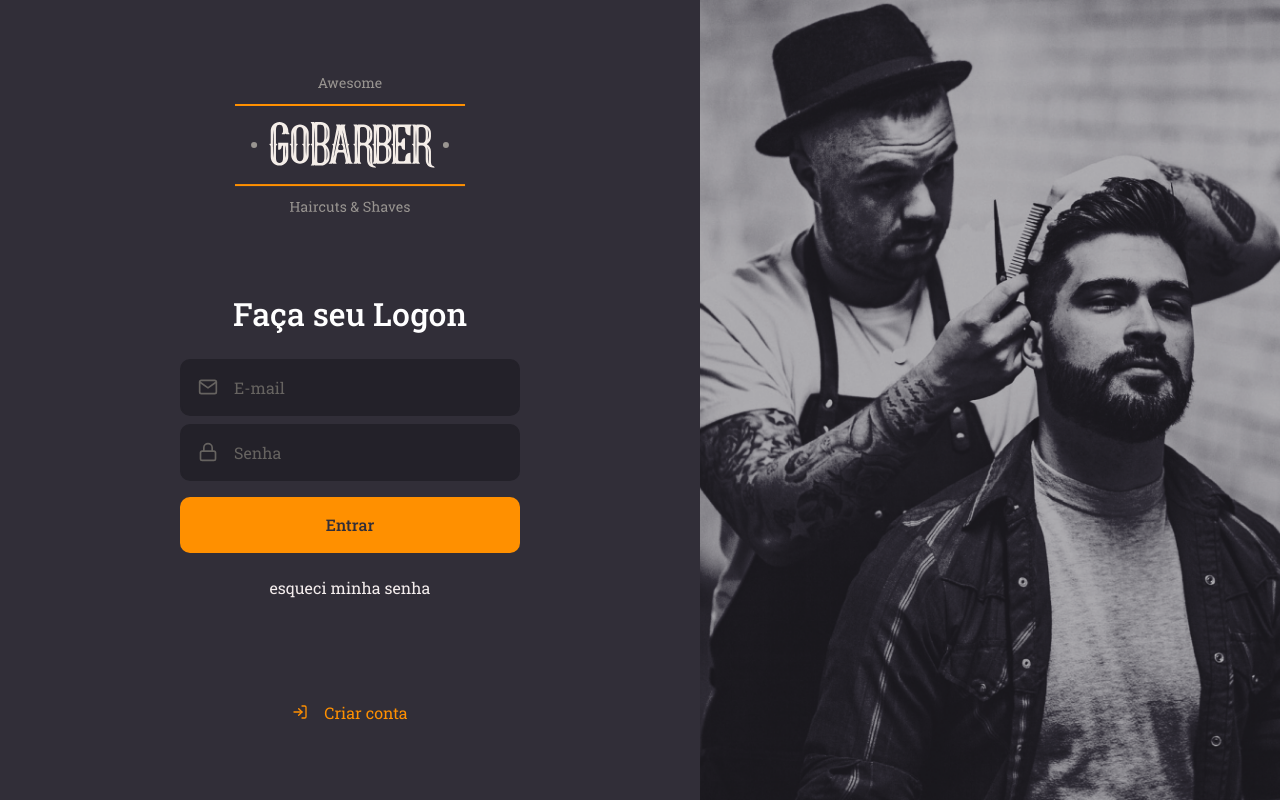
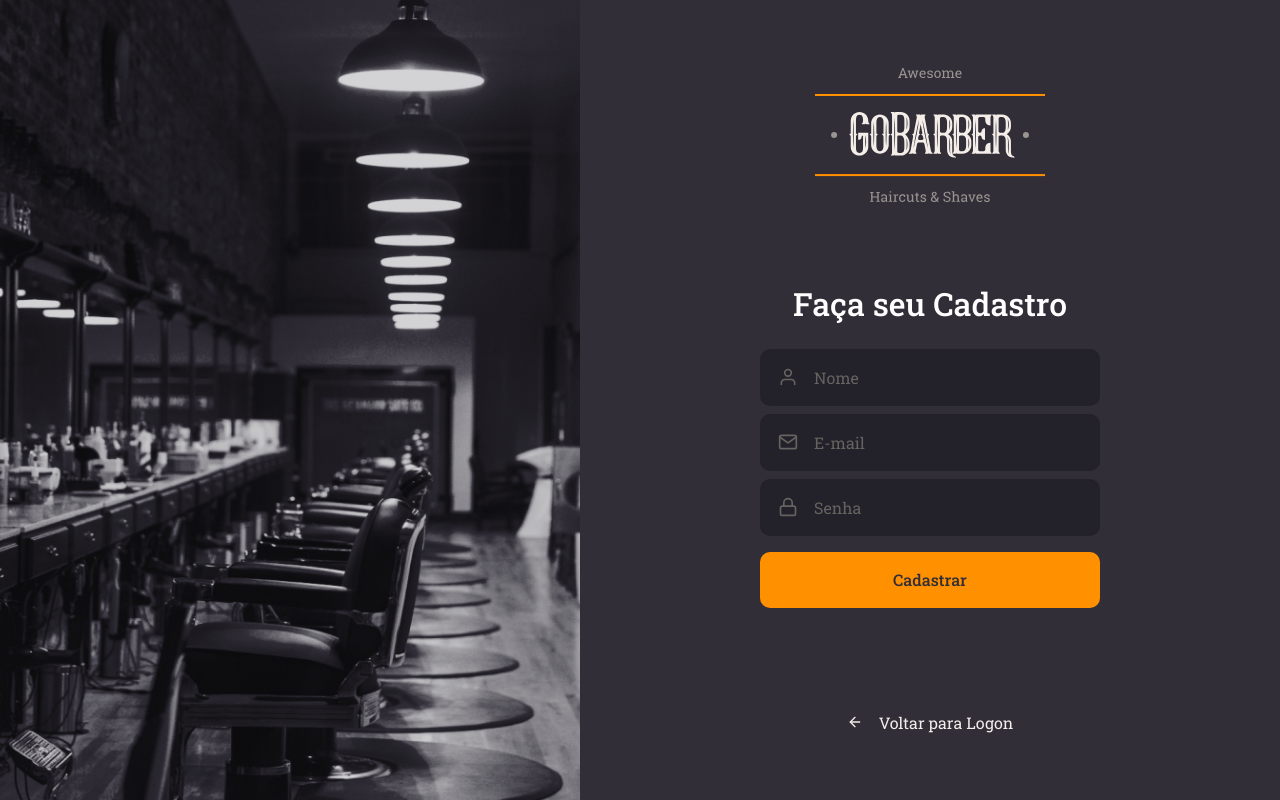
Before and after one commit to matheusousasantos/GOSTACK-Nivel03, a React (Create React App) app in the folder gobarber-web/: page / in a window 1280 px wide. Built offline with nearby package versions, Linux system fonts and the light colour scheme.

Commit message:
Estrutura das páginas - Página de cadastro

```diff
--- a/gobarber-web/src/App.tsx
+++ b/gobarber-web/src/App.tsx
@@ -1,13 +1,14 @@
 import React from "react";
 
-import SignIn from "./pages/SignIn";
+// import SignIn from "./pages/SignIn";
+import SignUp from "./pages/SignUp";
 
 import GlobalStyle from "./styles/global";
 
 const App: React.FC = () => {
   return (
     <>
-      <SignIn />
+      <SignUp />
       <GlobalStyle />
     </>
   );
--- /dev/null
+++ b/gobarber-web/src/pages/SignUp/index.tsx
@@ -0,0 +1,35 @@
+import React from "react";
+import { FiArrowLeft, FiMail, FiUser, FiLock } from "react-icons/fi";
+
+import logoImg from "../../assets/logo.svg";
+
+import Button from "../../components/Button";
+import Input from "../../components/Input";
+
+import { Container, Content, Background } from "./styles";
+
+const SignUp: React.FC = () => (
+  <Container>
+    <Background />
+    <Content>
+      <img src={logoImg} alt="GoBarber" />
+      <form>
+        <h1>Faça seu Cadastro</h1>
+        <Input name="email" type="text" icon={FiUser} placeholder="Nome" />
+        <Input name="email" type="text" icon={FiMail} placeholder="E-mail" />
+        <Input
+          name="password"
+          type="password"
+          icon={FiLock}
+          placeholder="Senha"
+        />
+        <Button type="submit">Cadastrar</Button>
+      </form>
+      <a href="login">
+        <FiArrowLeft />
+        Voltar para Logon
+      </a>
+    </Content>
+  </Container>
+);
+export default SignUp;
--- /dev/null
+++ b/gobarber-web/src/pages/SignUp/styles.ts
@@ -0,0 +1,67 @@
+import styled from "styled-components";
+import { shade } from "polished";
+
+import signUpBackgroundImg from "../../assets/sign-up-background.png";
+
+export const Container = styled.div`
+  height: 100vh; // Força que a div seja mostrada em toda a parte visível.
+  display: flex;
+  align-items: stretch; // Os item de dentro tenha o tamanho total da página. Eles passam a ter 100vh
+`;
+
+export const Content = styled.div`
+  display: flex;
+  flex-direction: column;
+  place-content: center; // justify-content e align-items juntos.
+  width: 100%;
+  max-width: 700px;
+  align-items: center;
+
+  form {
+    margin: 80px 0;
+    width: 340px;
+    text-align: center;
+
+    h1 {
+      margin-bottom: 24px;
+    }
+
+    a {
+      color: #f4eded;
+      display: block;
+      margin-top: 24px;
+      text-decoration: none;
+      transition: color 0.2s;
+
+      &:hover {
+        color: ${shade(0.2, "#f4eded")};
+      }
+    }
+  }
+
+  // a que estiver dentro do content.
+  > a {
+    color: #f4ede8;
+    display: block;
+    margin-top: 24px;
+    text-decoration: none;
+    transition: color 0.2s;
+
+    display: flex;
+    align-items: center;
+
+    svg {
+      margin-right: 16px;
+    }
+
+    &:hover {
+      color: ${shade(0.2, "#f4ede8")};
+    }
+  }
+`;
+
+export const Background = styled.div`
+  flex: 1; // No nosso caso vai ocupar todo o espaço menos os 700px definido anteriormente.
+  background: url(${signUpBackgroundImg}) no-repeat center;
+  background-size: cover; // Garante que cubra o componente todo não deixando espaços
+`;
```
Also changed, not shown: gobarber-web/src/assets/sign-up-background.png (added), 1 other file (tests, documents, lock files or other folders).
